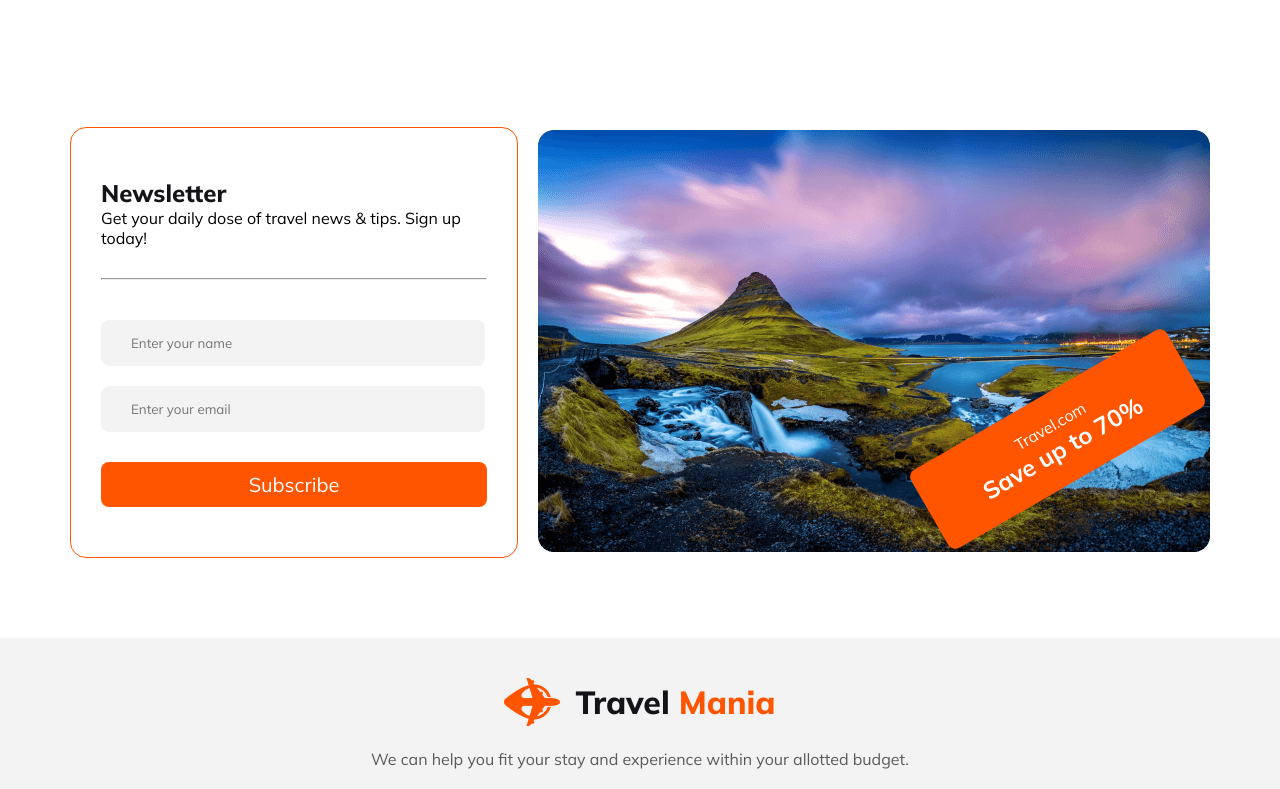
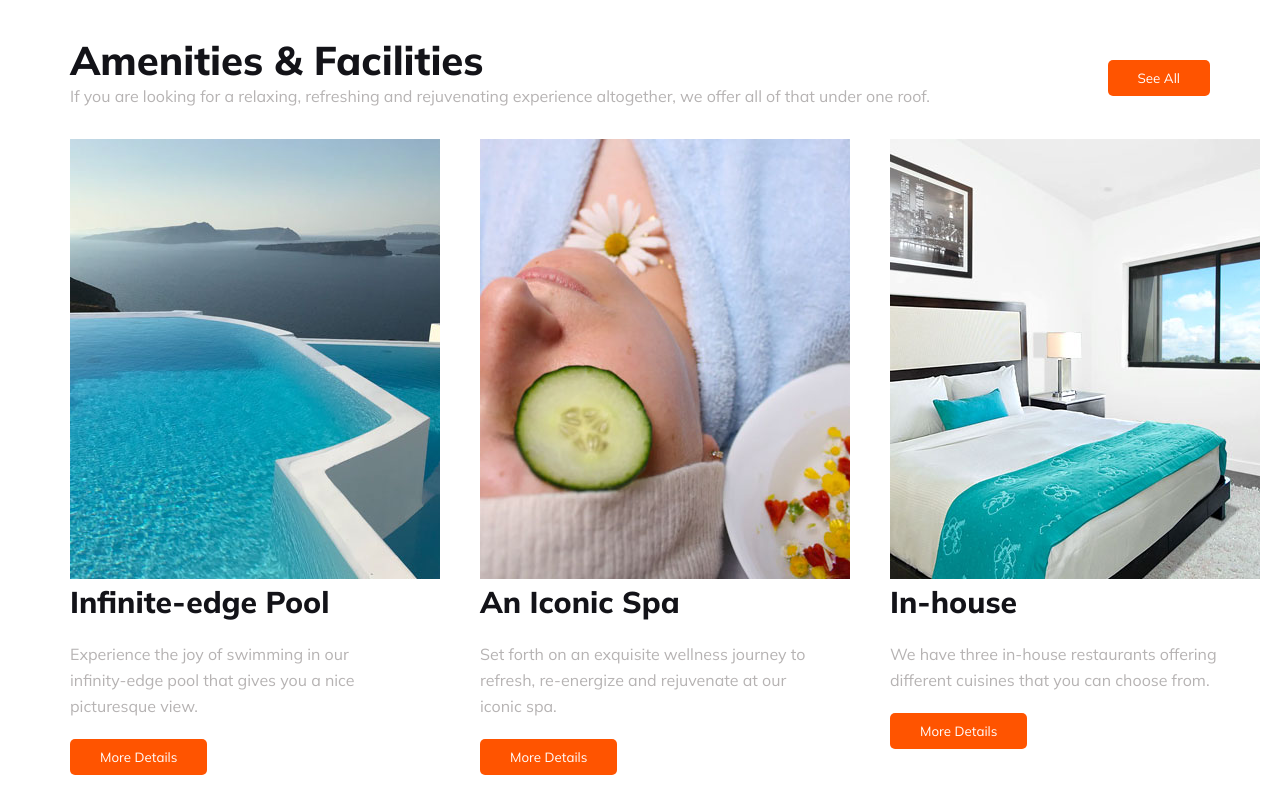
Before and after one commit to arifulwasim/travel-mania, a plain HTML site: page index.html in a window 1280 px wide. Shown: the part 3660-4449 px from the top of the page. Drawn offline with nearby package versions, Linux system fonts and the light colour scheme.

Commit message:
extra section done

```diff
--- a/index.html
+++ b/index.html
@@ -142,7 +142,53 @@
             </div>
         </section>
 
+        <!-- Facilities -->
 
+        <section class="container facilities">
+            <div class="facilities-heading">
+                <div>
+                    <h2>Amenities & Facilities</h2>
+                    <p>If you are looking for a relaxing, refreshing and rejuvenating experience altogether, we offer
+                        all of
+                        that under one roof.</p>
+                </div>
+                <div>
+                    <button class="btn">See All</button>
+                </div>
+            </div>
+
+
+            <div class="facilities-content">
+                <div class="facilities-card">
+                    <img src="Images/swimming-pool.jpg" alt="">
+                    <h2>Infinite-edge Pool</h2>
+                    <p>Experience the joy of swimming in our infinity-edge pool that gives you a nice picturesque view.
+                    </p>
+                    <button class="btn">More Details</button>
+                </div>
+
+                <div class="facilities-card">
+                    <img src="Images/spa.jpg" alt="">
+                    <h2>An Iconic Spa
+                    </h2>
+                    <p>Set forth on an exquisite wellness journey to refresh, re-energize and rejuvenate at our iconic
+                        spa.
+                    </p>
+                    <button class="btn">More Details</button>
+                </div>
+
+                <div class="facilities-card">
+                    <img src="Images/rooms.jpg" alt="">
+                    <h2>In-house
+                    </h2>
+                    <p>We have three in-house restaurants offering different cuisines that you can choose from.
+
+
+                    </p>
+                    <button class="btn">More Details</button>
+                </div>
+            </div>
+        </section>
 
         <!-- newsletter section -->
 
```
